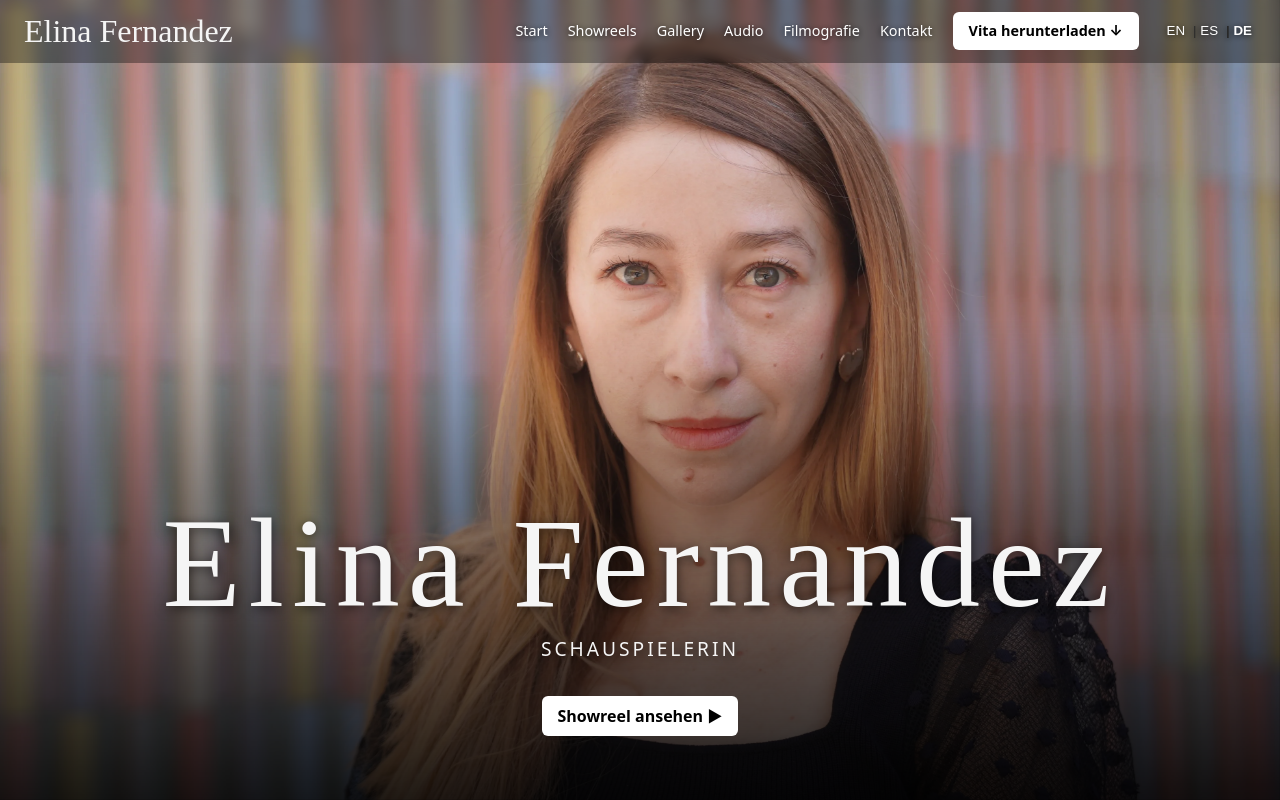
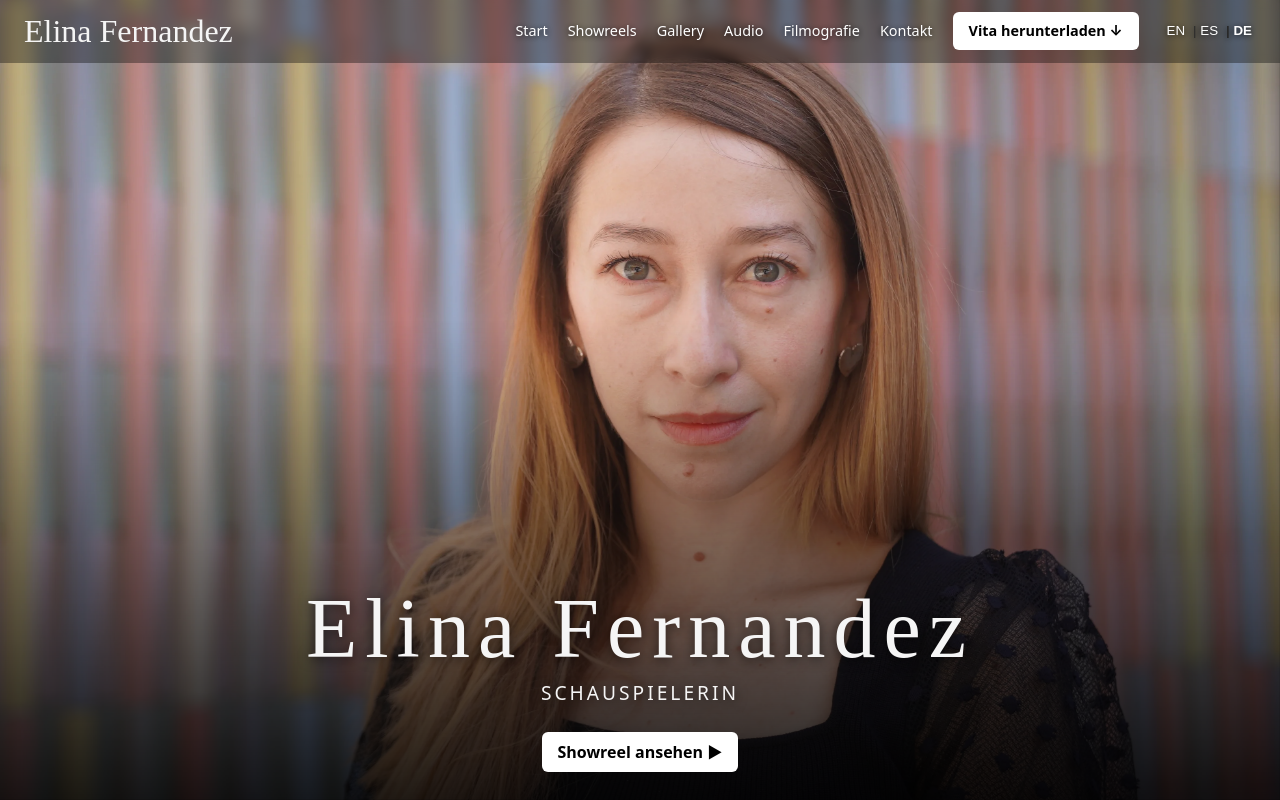
Before and after one commit to PedroJRGarcia/actressWebsite, a React (Vite) app: page / in a window 1280 px wide. Shown: the top 800 px of the page. Built offline with nearby package versions, Linux system fonts and the light colour scheme; a web font is replaced by a local one.

Commit message:
headshot css change

```diff
--- a/src/index.css
+++ b/src/index.css
@@ -45,7 +45,7 @@ img {
 
 h1 {
   font-family: var(--font-name-title);
-  font-size: clamp(4rem, 12vw, 8rem);
+  font-size: clamp(2rem, min(10vw, 10.5svh), 6.5rem); /* also scales with screen height so it never covers the face */
   font-weight: 400;
   line-height: 1;
   letter-spacing: 8px;
@@ -245,7 +245,7 @@ main .hero {
   width: 100%;
   height: 100%;
   object-fit: cover;
-  object-position: center top; /* never cuts the head */
+  object-position: 55% 10%; /* face centred (it sits a bit right in the photo), head never cut */
 }
 
 .hero-content {
@@ -255,7 +255,7 @@ main .hero {
   flex-direction: column;
   justify-content: flex-end;
   align-items: center;
-  padding: 2rem 1.5rem 4rem;
+  padding: 2rem 1.5rem 1.75rem; /* name low, at the neckline */
   text-align: center;
   background: linear-gradient(to top, rgb(0 0 0 / 0.85), transparent 60%);
   text-shadow: 0 2px 12px rgb(0 0 0 / 0.6);
@@ -269,7 +269,7 @@ main .hero {
 }
 
 .hero .button {
-  margin-top: 1.5rem;
+  margin-top: 1rem;
   text-shadow: none;
 }
 
```
Also changed, not shown: .claude/launch.json (added).
